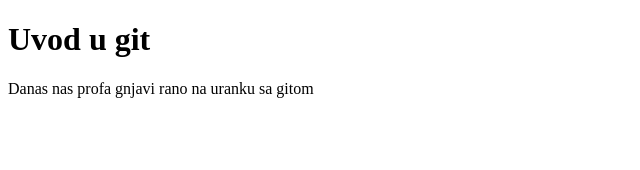
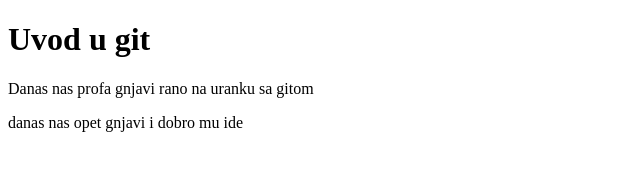
Before and after one commit to bozoperic/upotrebaGita, a plain HTML site: page index.html in a window 1280 px wide. Shown: the whole page, without its empty margins (0-640 px from the left). Drawn offline with Linux system fonts and the light colour scheme.

Commit message:
Dodan drugi paragraf

```diff
--- a/index.html
+++ b/index.html
@@ -8,5 +8,6 @@
 <body>
    <h1>Uvod u git</h1>
    <p>Danas nas profa gnjavi rano na uranku sa gitom</p>
+   <p>danas nas opet gnjavi i dobro mu ide</p>
 </body>
 </html>
```
